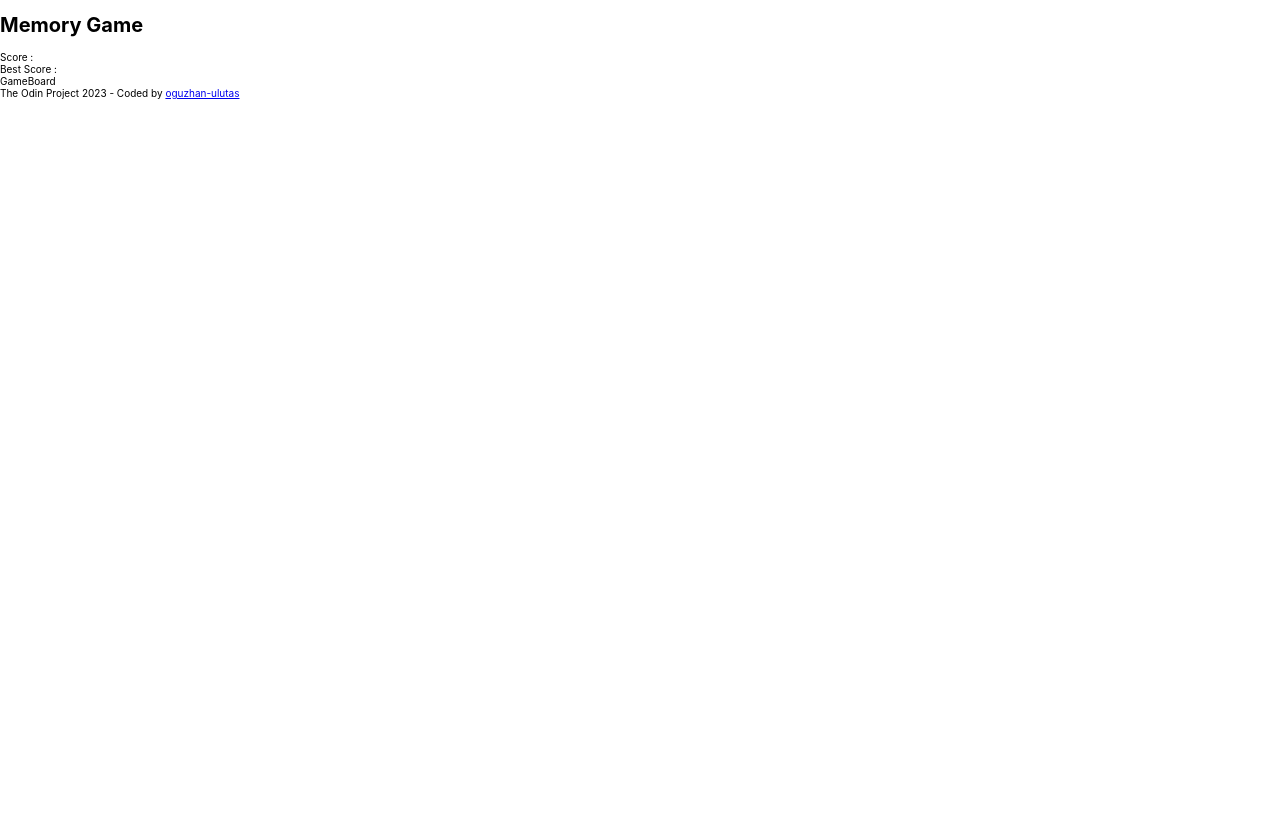
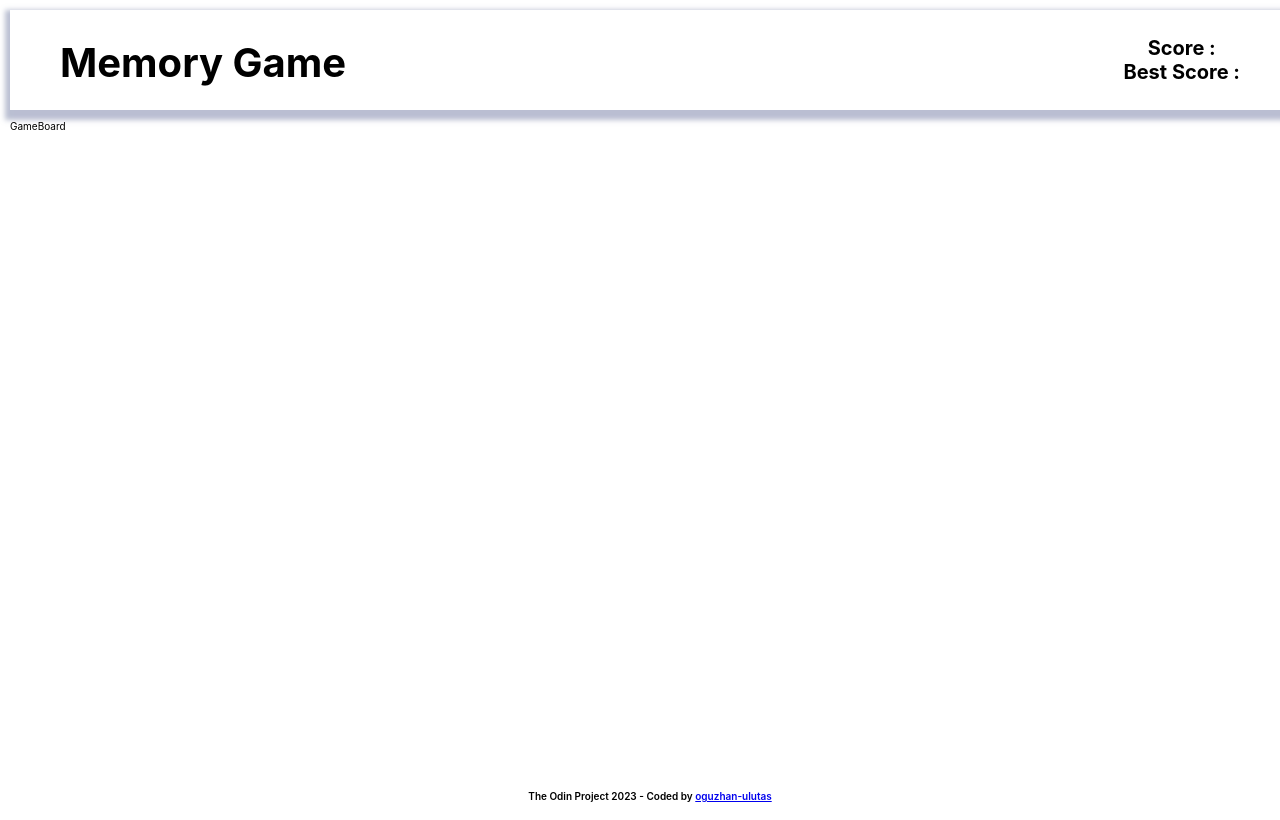
Before and after one commit to oguzhan-ulutas/odin-memory-game, a React (Create React App) app: page / in a window 1280 px wide. Built offline with nearby package versions, Linux system fonts and the light colour scheme.

Commit message:
Add some style

```diff
--- a/src/App.js
+++ b/src/App.js
@@ -6,7 +6,7 @@ import GameBoard from "./components/03-GameBoard/01-GameBoard";
 
 function App() {
   return (
-    <div className="App">
+    <div className="app">
       <Header />
       <GameBoard />
       <Footer />
--- a/src/index.css
+++ b/src/index.css
@@ -5,6 +5,8 @@ body {
     sans-serif;
   -webkit-font-smoothing: antialiased;
   -moz-osx-font-smoothing: grayscale;
+  min-width: 100vw;
+  min-height: 100vh;
 }
 
 code {
@@ -17,3 +19,44 @@ code {
   margin: 0px;
   padding: 0px;
 }
+
+h1 {
+  font-size: 4rem;
+}
+
+.app {
+  display: grid;
+  grid-template-rows: 10rem 1fr 2rem;
+  padding: 1rem;
+  min-width: 100vw;
+  min-height: 100vh;
+  gap: 1rem;
+}
+
+.header {
+  display: flex;
+  justify-content: space-between;
+  justify-items: center;
+  margin: 0;
+  padding: 1px 5rem 1px;
+  box-shadow: 0px 5px 5px 5px rgb(118, 127, 166, 0.5);
+}
+.score {
+  display: flex;
+  justify-content: center;
+  flex-direction: column;
+  align-items: center;
+  font-size: 2rem;
+  font-weight: 700;
+}
+
+.game-board {
+}
+
+.footer {
+  align-self: center;
+  font-weight: 600;
+  padding: 1rem;
+  text-align: center;
+  height: 2rem;
+}
```
